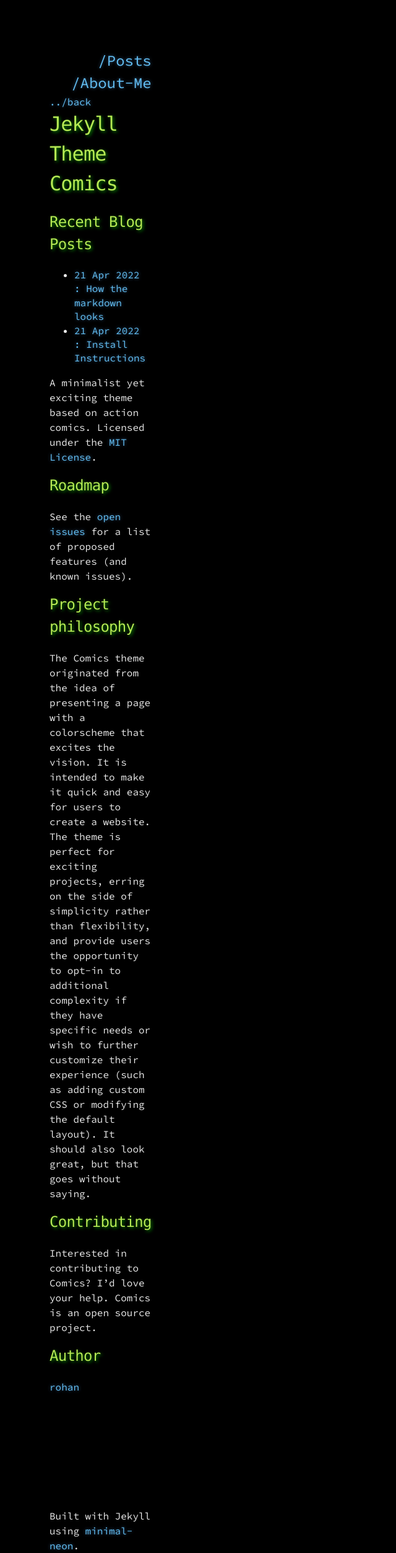
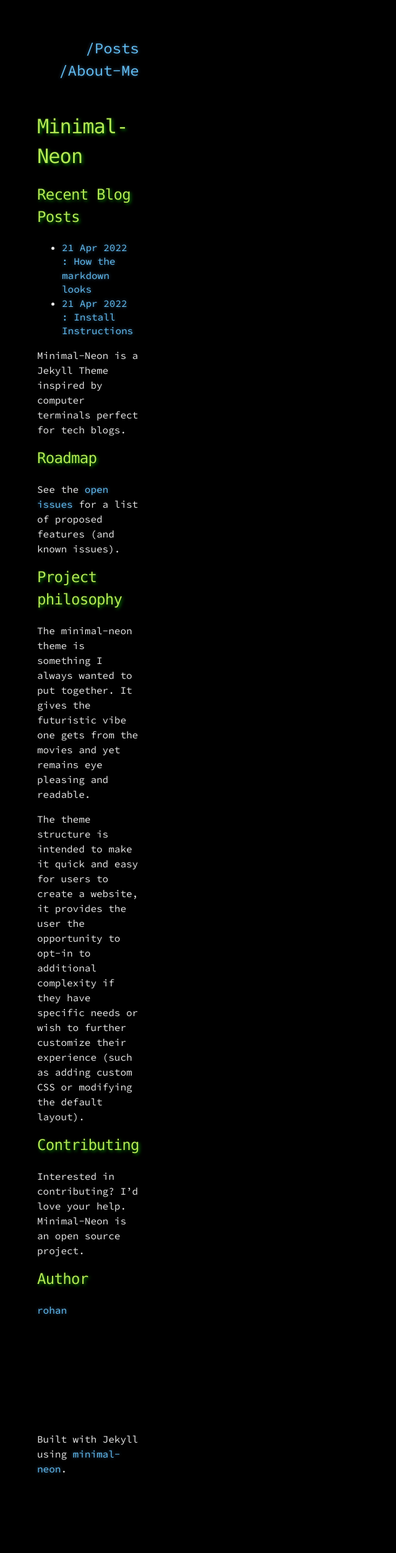
Before and after one commit to ronynn/minimal-neon, a Jekyll site: the page built from index.md, in a window 1280 px wide. Shown: the whole page at 62% size, without its empty margins (0-640 px from the left). Built offline with Jekyll 4.4.1, drawn with Linux system fonts in a browser that asks for light colours; after the commit the page ends 2371 px from its top, so only the background shows below that.

Commit message:
title fixes; backlink for posts only

```diff
--- a/_layouts/default.html
+++ b/_layouts/default.html
@@ -19,7 +19,9 @@
            </a>
         {% endfor %}
       </nav>
-    {% include back_link.html %}
+      <br/>
+      {% if is_post %}{% include back_link.html %}{% endif %}
+      <br/>
       <main>
         {% if page.title %}
           <div>
--- a/_sass/minimal-neon.scss
+++ b/_sass/minimal-neon.scss
@@ -18,7 +18,7 @@ $blockquote-border: $dove-grey !default;
 
 html, body {
   margin: 20px 20px;
-  padding: 20px 20px ;
+  padding: 10px 10px ;
   color: $body-foreground;
   background-color:black;
   font-size: 1.5 em;
--- a/index.md
+++ b/index.md
@@ -1,5 +1,5 @@
 ---
-title: Jekyll Theme Comics
+title: Minimal-Neon
 ---
 <h2>Recent Blog Posts</h2>
 
@@ -14,8 +14,7 @@ title: Jekyll Theme Comics
   {% endfor %}
 </ul>
 
-
-A minimalist yet exciting theme based on action comics. Licensed under the [MIT License](./LICENSE).
+Minimal-Neon is a Jekyll Theme inspired by computer terminals perfect for tech blogs.
 
 ## Roadmap
 
@@ -23,11 +22,13 @@ See the [open issues](https://github.com/r01nx/jekyll-theme-comics/issues) for a
 
 ## Project philosophy
 
-The Comics theme originated from the idea of presenting a page with a colorscheme that excites the vision. It is intended to make it quick and easy for users to create a website. The theme is perfect for exciting projects, erring on the side of simplicity rather than flexibility, and provide users the opportunity to opt-in to additional complexity if they have specific needs or wish to further customize their experience (such as adding custom CSS or modifying the default layout). It should also look great, but that goes without saying.
+The minimal-neon theme is something I always wanted to put together. It gives the futuristic vibe one gets from the movies and yet remains eye pleasing and readable.
+
+The theme structure is intended to make it quick and easy for users to create a website, it provides the user the opportunity to opt-in to additional complexity if they have specific needs or wish to further customize their experience (such as adding custom CSS or modifying the default layout).
 
 ## Contributing
 
-Interested in contributing to Comics? I'd love your help. Comics is an open source project.
+Interested in contributing? I'd love your help. Minimal-Neon is an open source project.
 
 ## Author
 
```
